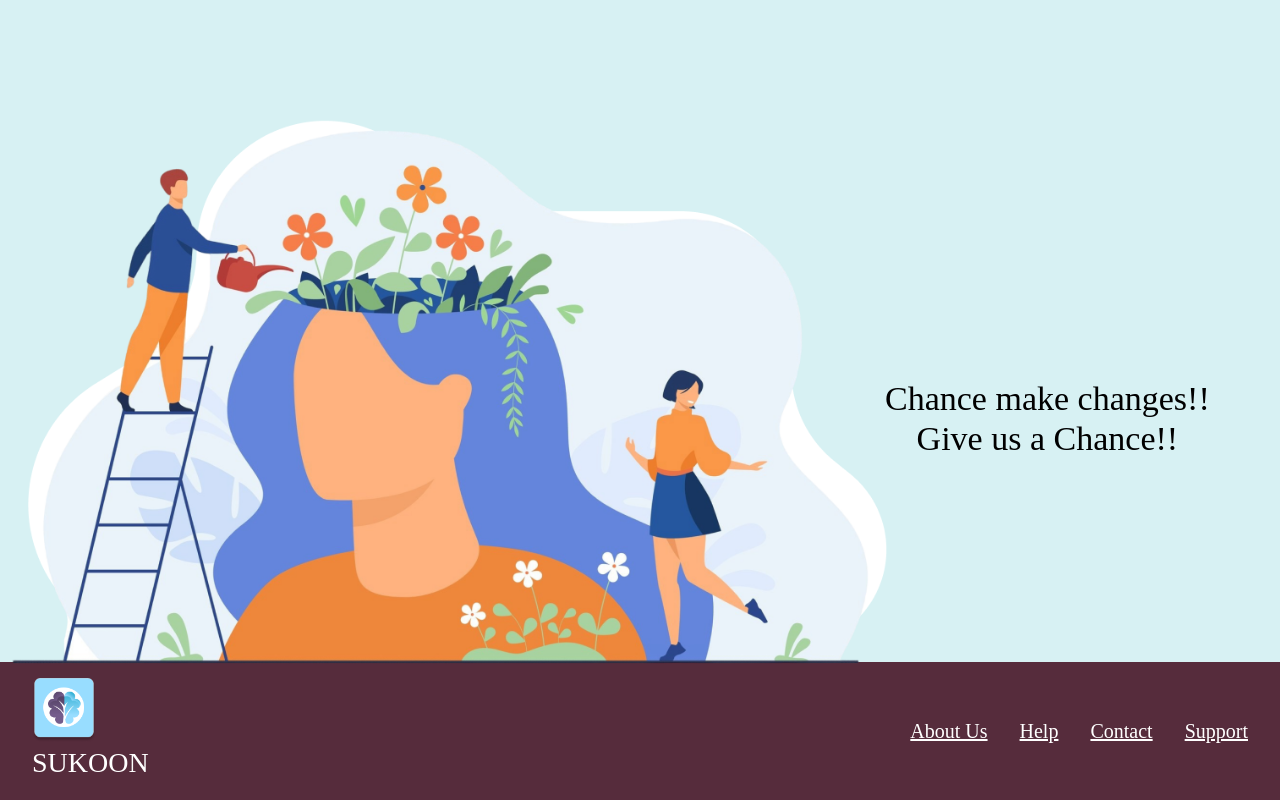
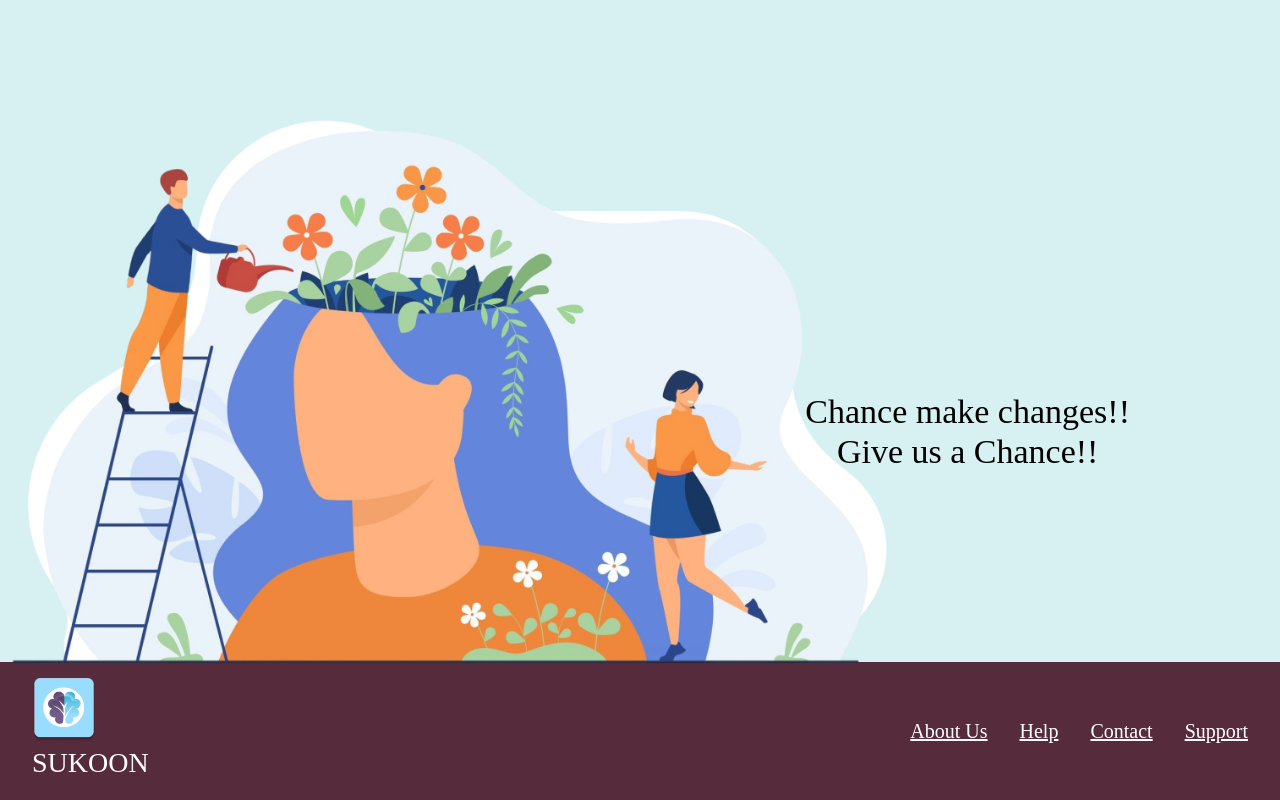
Before and after one commit to heyitsk/mental_wellness_app, a React (Vite) app: page / in a window 1280 px wide. Shown: the part 2786-3586 px from the top of the page. Built offline with nearby package versions, Linux system fonts and the light colour scheme; a web font is replaced by a local one.

Commit message:
landing page updated

```diff
--- a/src/App.jsx
+++ b/src/App.jsx
@@ -20,6 +20,7 @@ const App = () =>{
 
                 <Route path="/verify" element={<SignUpVerify />} />
                 <Route path="/SignUp" element={<SignUp/>}/>
+
                 </Route>
             </Routes>
         </Router> */}
--- a/src/components/LandingPage.jsx
+++ b/src/components/LandingPage.jsx
@@ -52,7 +52,8 @@ const LandingPage = () => {
                       alt="Vector2"
                       className="absolute top-[28px] right-0 z-20 w-[400px]"
                   />
-                  <Router>
+
+                    <Router>
                     <Routes>
                          <Route path="/" element={<Login />} />
                          <Route path="/forgetpss" element={<ForgetPss />} />
@@ -62,7 +63,9 @@ const LandingPage = () => {
                         <Route path="/otpverify" element={<ForgetPssVerify/>}/>
                         <Route path="/passwordreset" element={<ResetPss/>}/>
                     </Routes>
-                 </Router>
+                    </Router>
+
+
               </div>
 
 
@@ -121,7 +124,7 @@ const LandingPage = () => {
             />
 
 
-            <div className="ml-[885px] mb-[203px] bottom-[10px] text-[34px] font-normal leading-10">
+            <div className="absolute right-[150px] bottom-[190px] text-[34px] font-normal leading-10">
                 <div className="flex flex-col justify-center items-center ">
                 <p className=" text-black font-alice font-normal  ">
                 Chance make changes!!</p>
```
